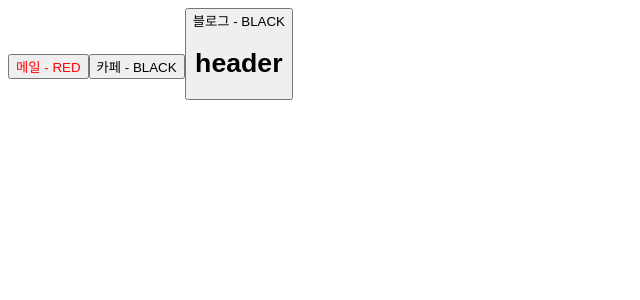
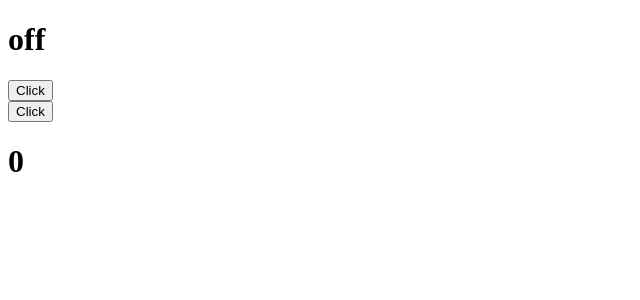
Before and after one commit to wkddnjswl7/React_Study, a React (Vite) app in the folder onebite-react/section05/: page / in a window 1280 px wide. Shown: the top 300 px of the page, without its empty margins (0-640 px from the left). Built offline with nearby package versions, Linux system fonts and the light colour scheme.

Commit message:
[2024/11/13] State로 상태 관리하기 (#5)
* 10/22 React 공부

* 2024/10/27 5-4 강 수업

* 2024/11/05 react(5.5) 이벤트 핸들링

* 11/8 이벤트 핸들러 병합 충돌 해결

* 2024/11/13 5.6 State로 상태관리하기

```diff
--- a/onebite-react/section05/src/App.jsx
+++ b/onebite-react/section05/src/App.jsx
@@ -1,21 +1,52 @@
 import "./App.css";
-import Header from "./components/Header";
-import Main from "./components/Main";
-import Footer from "./components/Footer";
-import Button from "./components/button"; // Button 컴포넌트 가져오기
+import { useState } from "react";
 
 function App() {
-  const buttonProps = {
-    text: "메일",
-    color: "red",
-  };
+  //const state = useState(0);
+  //1. const [state, setState] = useState(0); // 구조 분해로 하여 state : 현재값, setState : 상태 변화 함수
+  //console.log(state);
+  // state 값은 { 0 : undefined, 1 : 함수 } 이렇게 배열로 되어 있다.
+  // 첫 번재 요소는 새롭게 생성된 state 값 -> 현재 값
+  // 두 번째 요소는 state 값을 변경, 변화 시키는 함수(상태 변화 함수)
+  // 컴퍼넌트의 스테이트 값이 바뀌면 이 컴퍼넌트가 리턴을 한다 -> 리렌더링
+
+  // 2.
+  const [count, setCount] = useState(0);
+
+  // 3.
+  const [light, setLight] = useState("off");
+
+  // state를 사용하지않고 일반 변수로 작성할 경우 컴퍼넌트가 리렌더링 되지않는다.
   return (
     <>
-      <Button {...buttonProps} />
-      <Button text={"카페"} />
-      <Button text={"블로그"}>
-        <Header />
-      </Button>
+      <div>
+        <h1>{light}</h1>
+        <button
+          onClick={() => {
+            // if (light == "off") {
+            //   setLight("on");
+            // } else {
+            //   setLight("off");
+            // }
+
+            //삼항 연산자 사용
+            setLight(light === "on" ? "off" : "on");
+          }}
+        >
+          Click
+        </button>
+      </div>
+
+      <div>
+        <button
+          onClick={() => {
+            setCount(count + 1);
+          }}
+        >
+          Click
+        </button>
+        <h1>{count}</h1>
+      </div>
     </>
   );
 }
```
